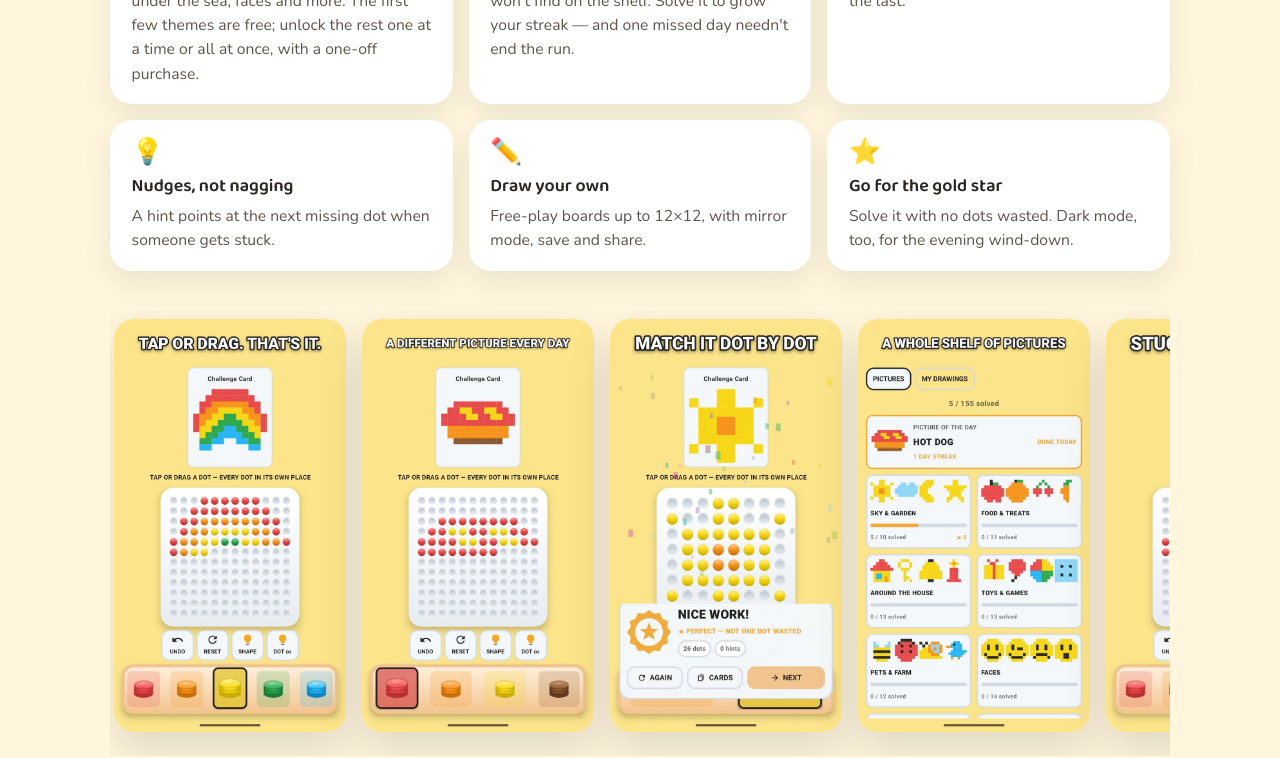
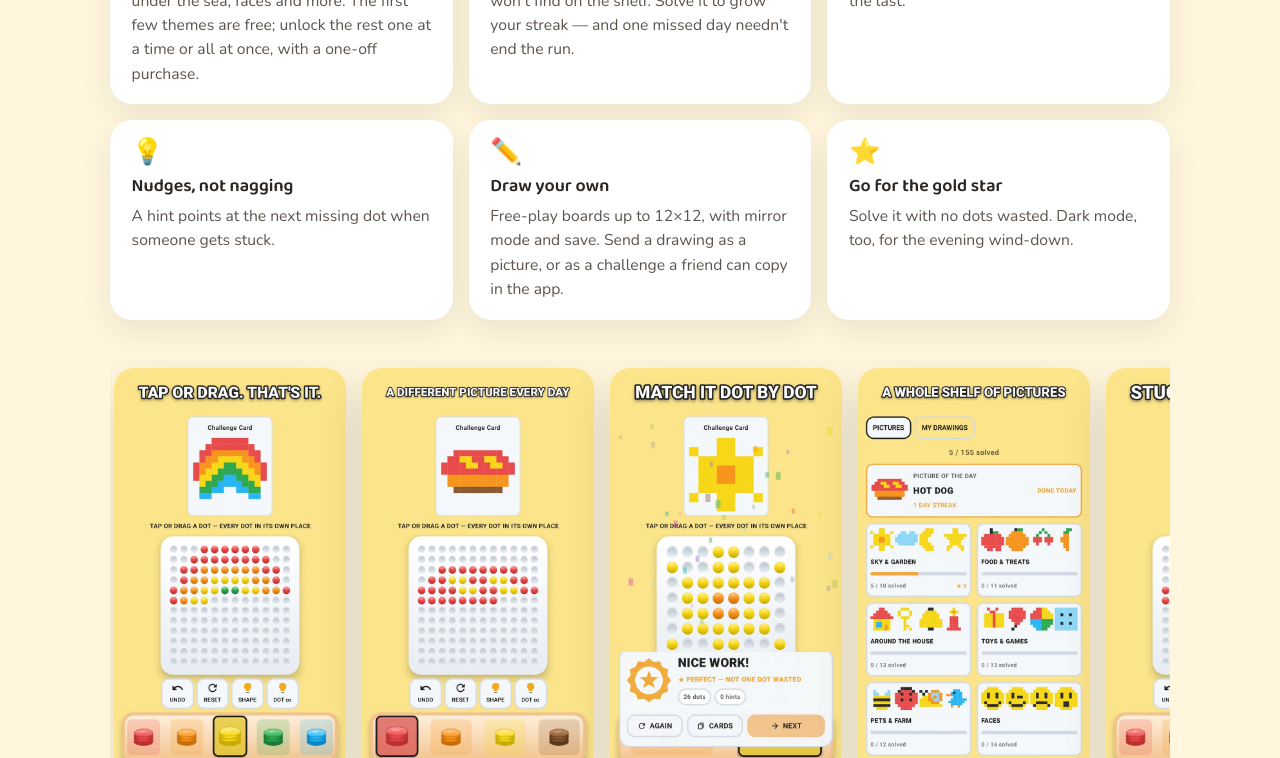
Before and after one commit to ByronLudwig/byronludwig.github.io, a plain HTML site: page index.html in a window 1280 px wide. Shown: the part 1160-1918 px from the top of the page. Drawn offline with nearby package versions, Linux system fonts and the light colour scheme.

Commit message:
Update Dot Art for 1.11: send a drawing as a challenge

```diff
--- a/index.html
+++ b/index.html
@@ -87,7 +87,7 @@
         <li><span aria-hidden="true">📅</span><strong>A new picture every day</strong>A hand-drawn picture of the day you won't find on the shelf. Solve it to grow your streak — and one missed day needn't end the run.</li>
         <li><span aria-hidden="true">📐</span><strong>Boards to grow into</strong>Easy, medium and hard, each bigger than the last.</li>
         <li><span aria-hidden="true">💡</span><strong>Nudges, not nagging</strong>A hint points at the next missing dot when someone gets stuck.</li>
-        <li><span aria-hidden="true">✏️</span><strong>Draw your own</strong>Free-play boards up to 12×12, with mirror mode, save and share.</li>
+        <li><span aria-hidden="true">✏️</span><strong>Draw your own</strong>Free-play boards up to 12×12, with mirror mode and save. Send a drawing as a picture, or as a challenge a friend can copy in the app.</li>
         <li><span aria-hidden="true">⭐</span><strong>Go for the gold star</strong>Solve it with no dots wasted. Dark mode, too, for the evening wind-down.</li>
       </ul>
 
```
